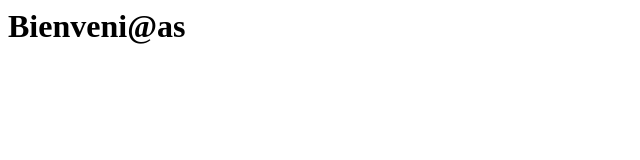
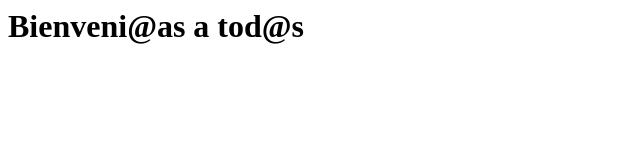
Before and after one commit to pepesan/git-ejemplo-thinktic, a plain HTML site: page index.html in a window 1280 px wide. Shown: the whole page, without its empty margins (0-640 px from the left). Drawn offline with Linux system fonts and the light colour scheme.

Commit message:
ignorada carpeta de idea actualizado el contenido de index.html

```diff
--- a/index.html
+++ b/index.html
@@ -3,6 +3,6 @@
 		<title>Página de prueba</title>
 	</head>
 	<body>
-		<h1>Bienveni@as</h1>
+		<h1>Bienveni@as a tod@s</h1>
 	</body>
 </html>
```
Also changed, not shown: 1 other file.
